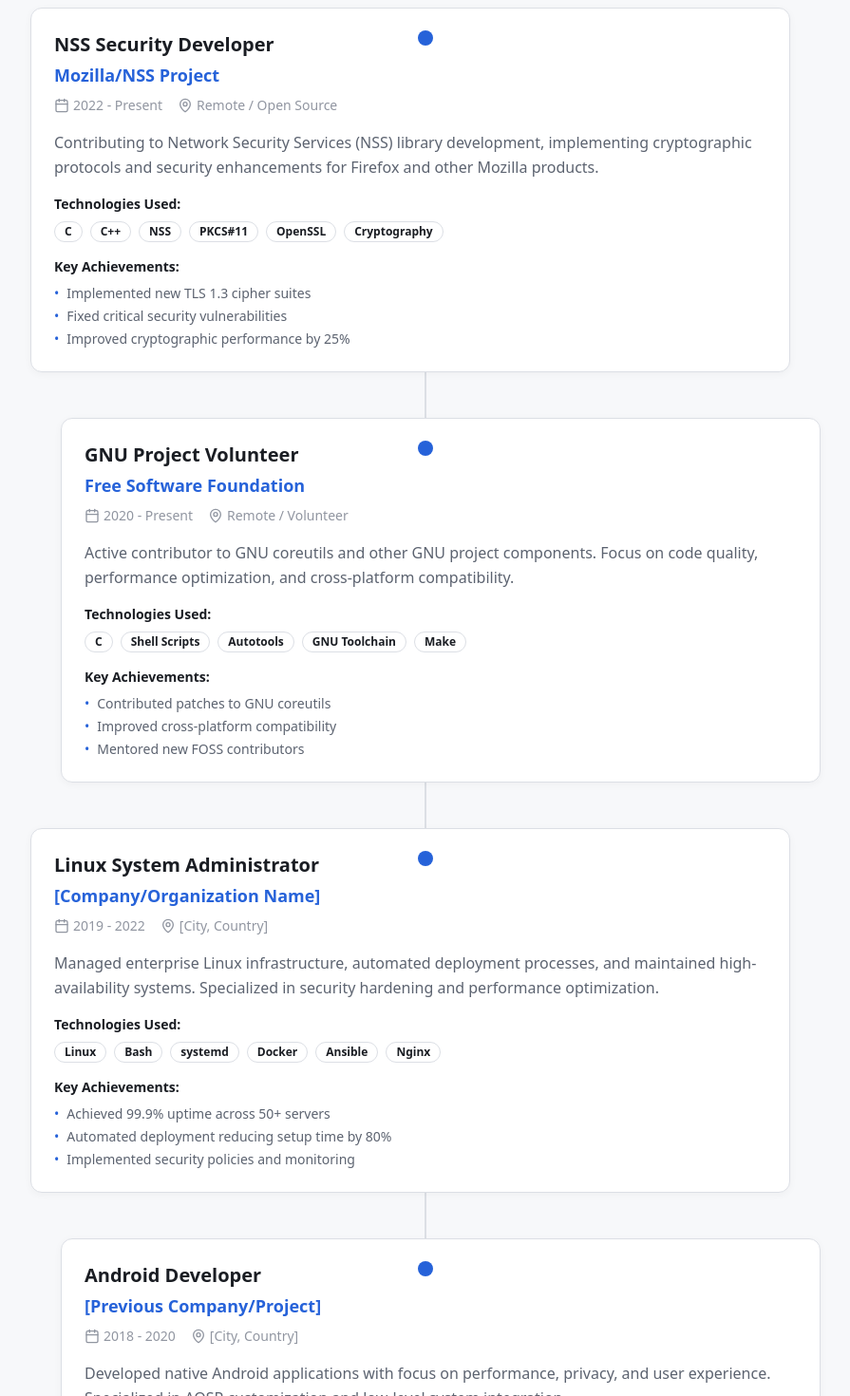
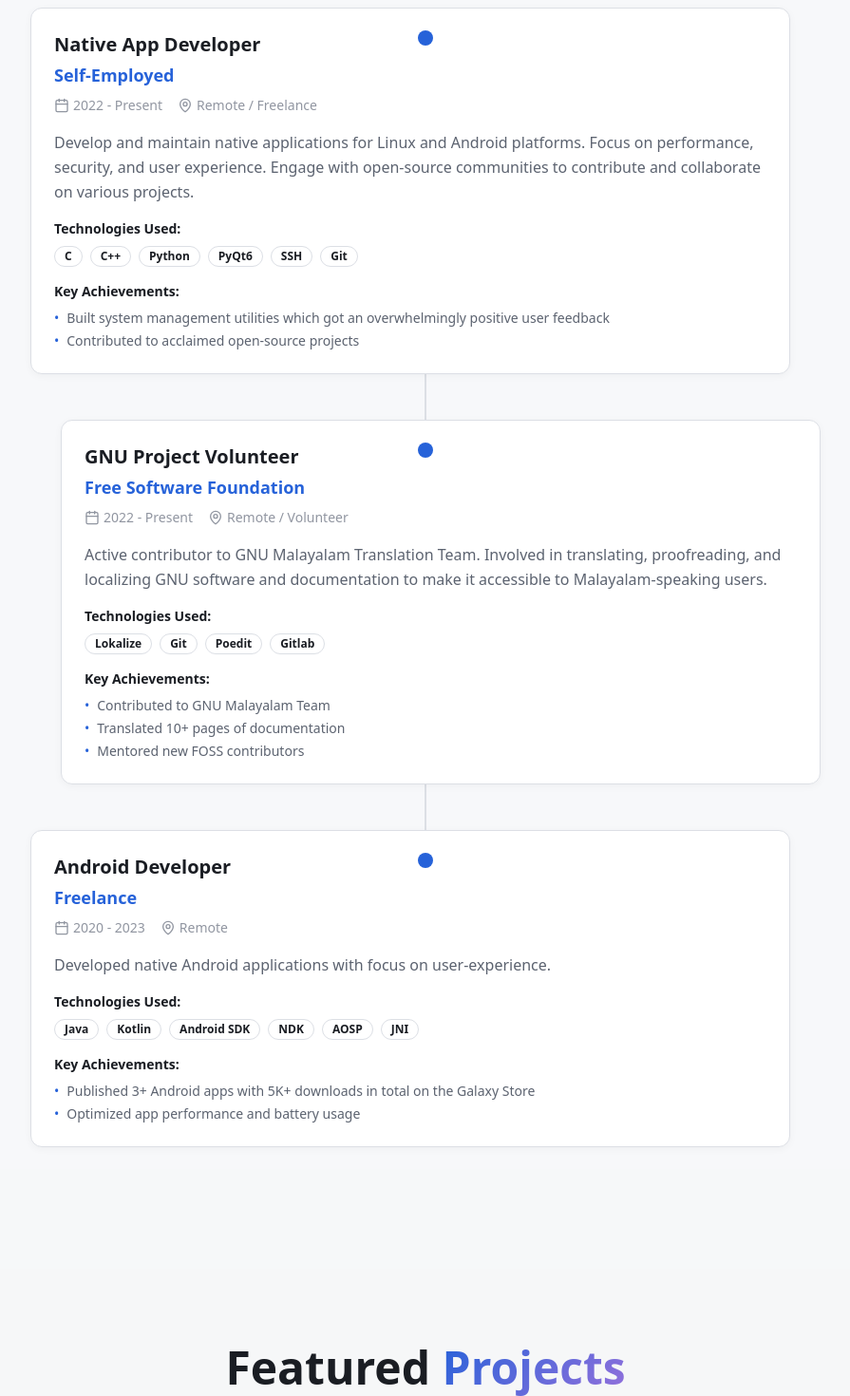
Before and after one commit to Symbian-Bro/Portfolio, a React (Vite) app: page / in a window 1280 px wide. Shown: the part 2580-4050 px from the top of the page at 95% size, without its empty margins (192-1087 px from the left). Built offline with nearby package versions, Linux system fonts and the light colour scheme.

Commit message:
Updated the Experience Section with relevant details.

```diff
--- a/src/components/portfolio/ExperienceSection.tsx
+++ b/src/components/portfolio/ExperienceSection.tsx
@@ -5,31 +5,31 @@ import { Calendar, MapPin } from "lucide-react";
 const ExperienceSection = () => {
   const experiences = [
     {
-      role: "NSS Security Developer",
-      company: "Mozilla/NSS Project",
+      role: "Native App Developer",
+      company: "Self-Employed",
       period: "2022 - Present",
-      location: "Remote / Open Source",
-      description: "Contributing to Network Security Services (NSS) library development, implementing cryptographic protocols and security enhancements for Firefox and other Mozilla products.",
-      technologies: ["C", "C++", "NSS", "PKCS#11", "OpenSSL", "Cryptography"],
+      location: "Remote / Freelance",
+      description: "Develop and maintain native applications for Linux and Android platforms. Focus on performance, security, and user experience. Engage with open-source communities to contribute and collaborate on various projects.",
+      technologies: ["C", "C++", "Python", "PyQt6", "SSH", "Git"],
       achievements: [
-        "Implemented new TLS 1.3 cipher suites",
-        "Fixed critical security vulnerabilities",
-        "Improved cryptographic performance by 25%"
+        "Built system management utilities which got an overwhelmingly positive user feedback",
+        "Contributed to acclaimed open-source projects",
       ]
     },
     {
       role: "GNU Project Volunteer",
       company: "Free Software Foundation",
-      period: "2020 - Present",
+      period: "2022 - Present",
       location: "Remote / Volunteer",
-      description: "Active contributor to GNU coreutils and other GNU project components. Focus on code quality, performance optimization, and cross-platform compatibility.",
-      technologies: ["C", "Shell Scripts", "Autotools", "GNU Toolchain", "Make"],
+      description: "Active contributor to GNU Malayalam Translation Team. Involved in translating, proofreading, and localizing GNU software and documentation to make it accessible to Malayalam-speaking users.",
+      technologies: ["Lokalize", "Git", "Poedit", "Gitlab"],
       achievements: [
-        "Contributed patches to GNU coreutils",
-        "Improved cross-platform compatibility",
+        "Contributed to GNU Malayalam Team",
+        "Translated 10+ pages of documentation",
         "Mentored new FOSS contributors"
       ]
     },
+    /*
     {
       role: "Linux System Administrator",
       company: "[Company/Organization Name]",
@@ -43,16 +43,16 @@ const ExperienceSection = () => {
         "Implemented security policies and monitoring"
       ]
     },
+    */
     {
       role: "Android Developer",
-      company: "[Previous Company/Project]",
-      period: "2018 - 2020",
-      location: "[City, Country]",
-      description: "Developed native Android applications with focus on performance, privacy, and user experience. Specialized in AOSP customization and low-level system integration.",
+      company: "Freelance",
+      period: "2020 - 2023",
+      location: "Remote",
+      description: "Developed native Android applications with focus on user-experience.",
       technologies: ["Java", "Kotlin", "Android SDK", "NDK", "AOSP", "JNI"],
       achievements: [
-        "Published 3+ open-source Android apps",
-        "Contributed to AOSP security enhancements",
+        "Published 3+ Android apps with 5K+ downloads in total on the Galaxy Store",
         "Optimized app performance and battery usage"
       ]
     }
```
Also changed, not shown: 1 other file (tests, documents, lock files or other folders).
